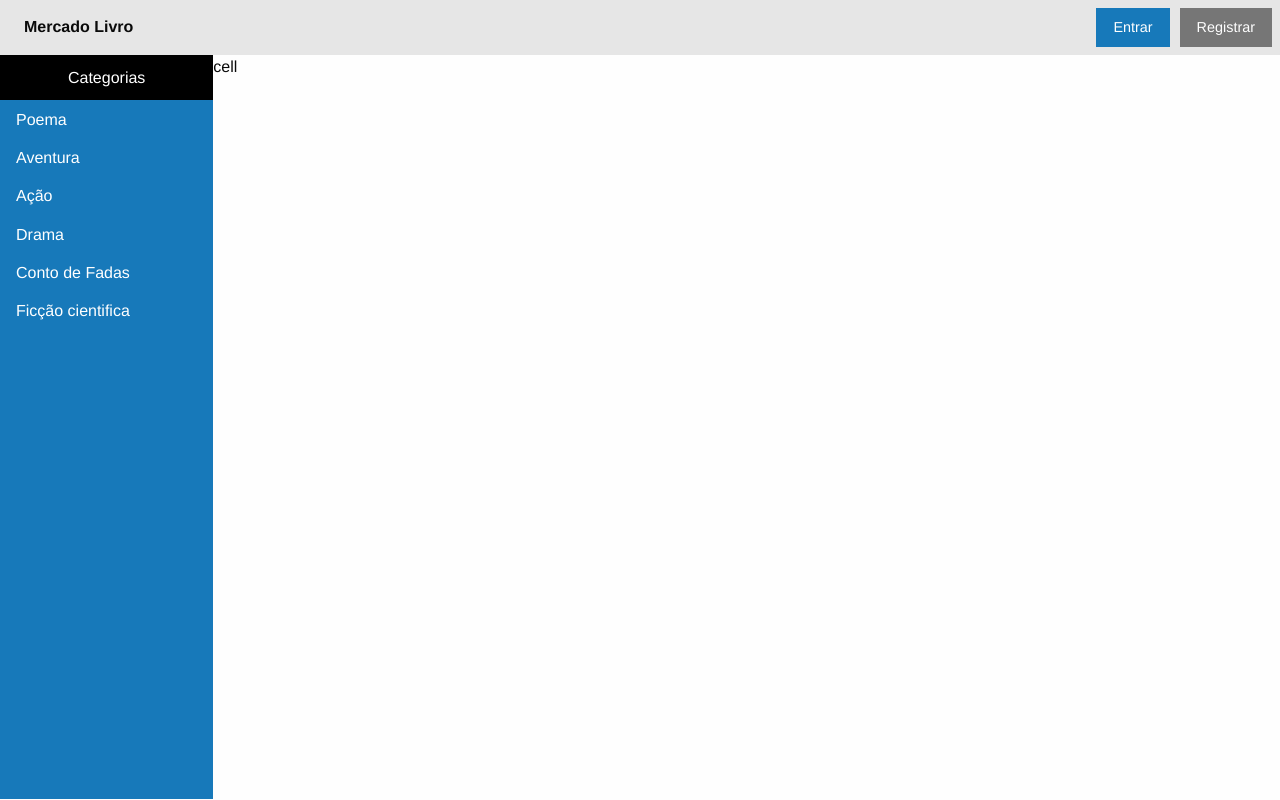
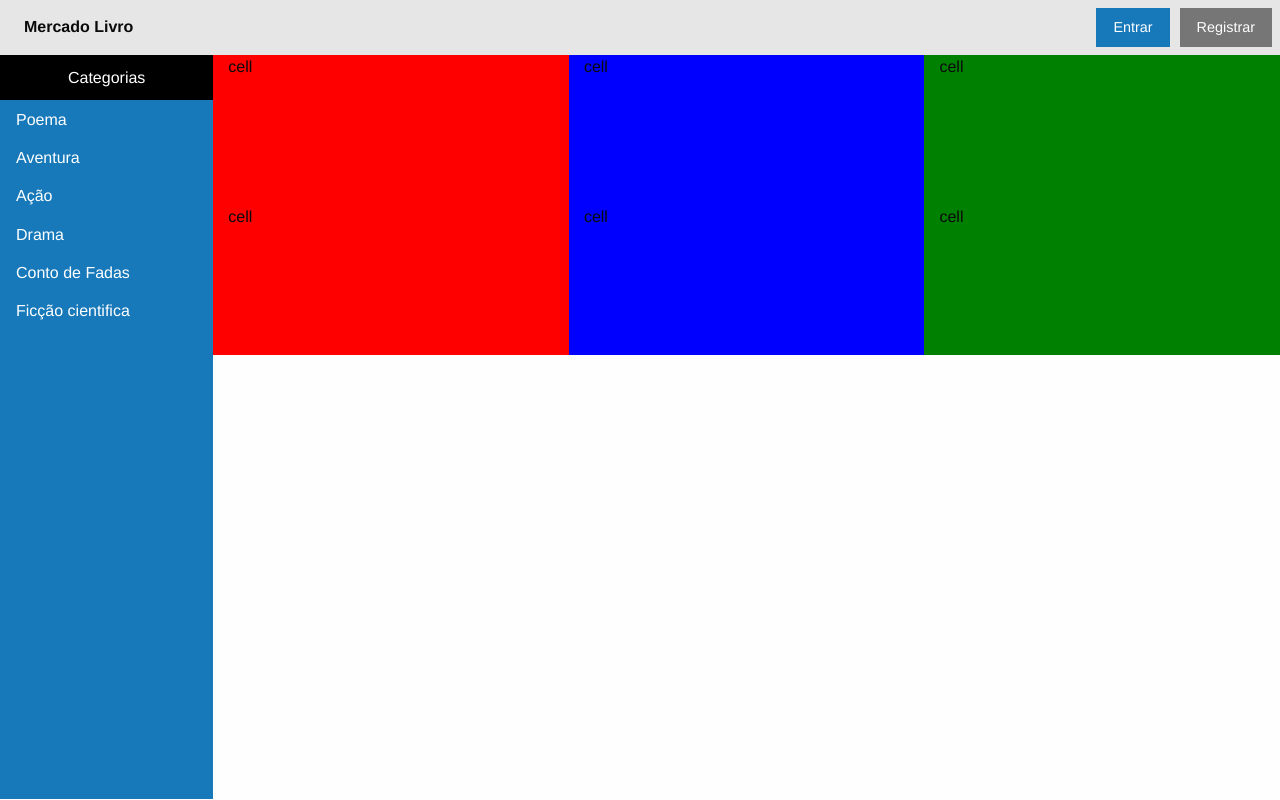
Before and after one commit to Briuor/Tutorial-Foundation, a plain HTML site: page index.html in a window 1280 px wide. Drawn offline with Linux system fonts and the light colour scheme.

Commit message:
grid dos cards implementado

```diff
--- a/index.html
+++ b/index.html
@@ -54,7 +54,30 @@
               </ul>
           </div>
           <!-- END MENU LATERAL -->
-          <div class="cell small-10">cell</div>
+          <!-- CARDS -->
+          <div class="cell small-10">
+              <div class="grid-x grid-padding-x">
+                  <div class="cell small-12 medium-6 large-4" style="height:150px; background: red;">
+                    cell
+                  </div>
+                  <div class="cell small-12 medium-6 large-4" style="height:150px; background: blue;">
+                      cell
+                  </div>
+                  <div class="cell small-12 medium-6 large-4" style="height:150px; background: green;">
+                      cell
+                  </div>
+                  <div class="cell small-12 medium-6 large-4" style="height:150px; background: red;">
+                      cell
+                    </div>
+                  <div class="cell small-12 medium-6 large-4" style="height:150px; background: blue;">
+                        cell
+                    </div>
+                  <div class="cell small-12 medium-6 large-4" style="height:150px; background: green;">
+                        cell
+                  </div>
+                </div>
+          <!-- END CARDS -->
+          </div>
         </div>
       </div>
     <!-- END GRID CONTEUDO -->
```
